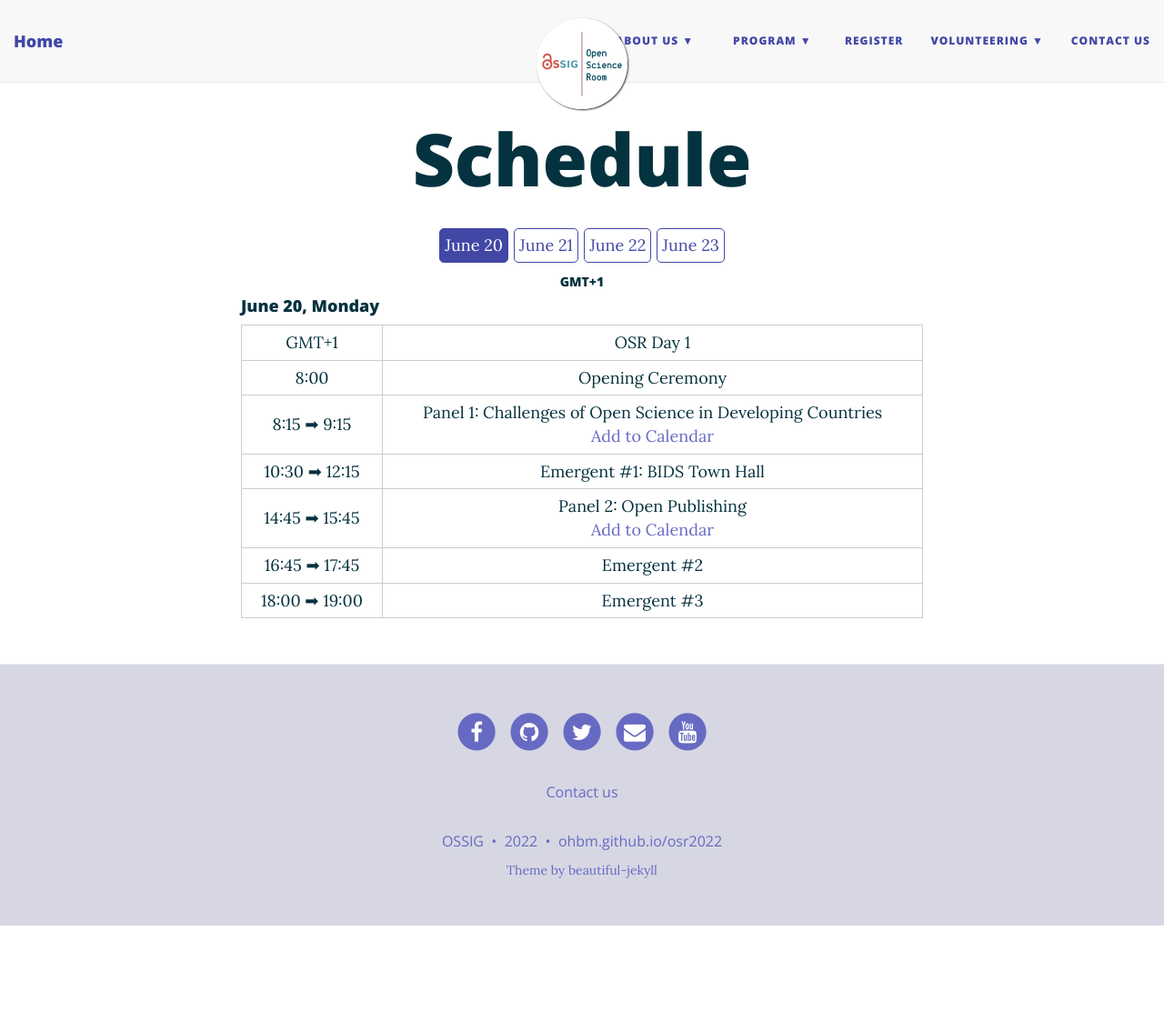
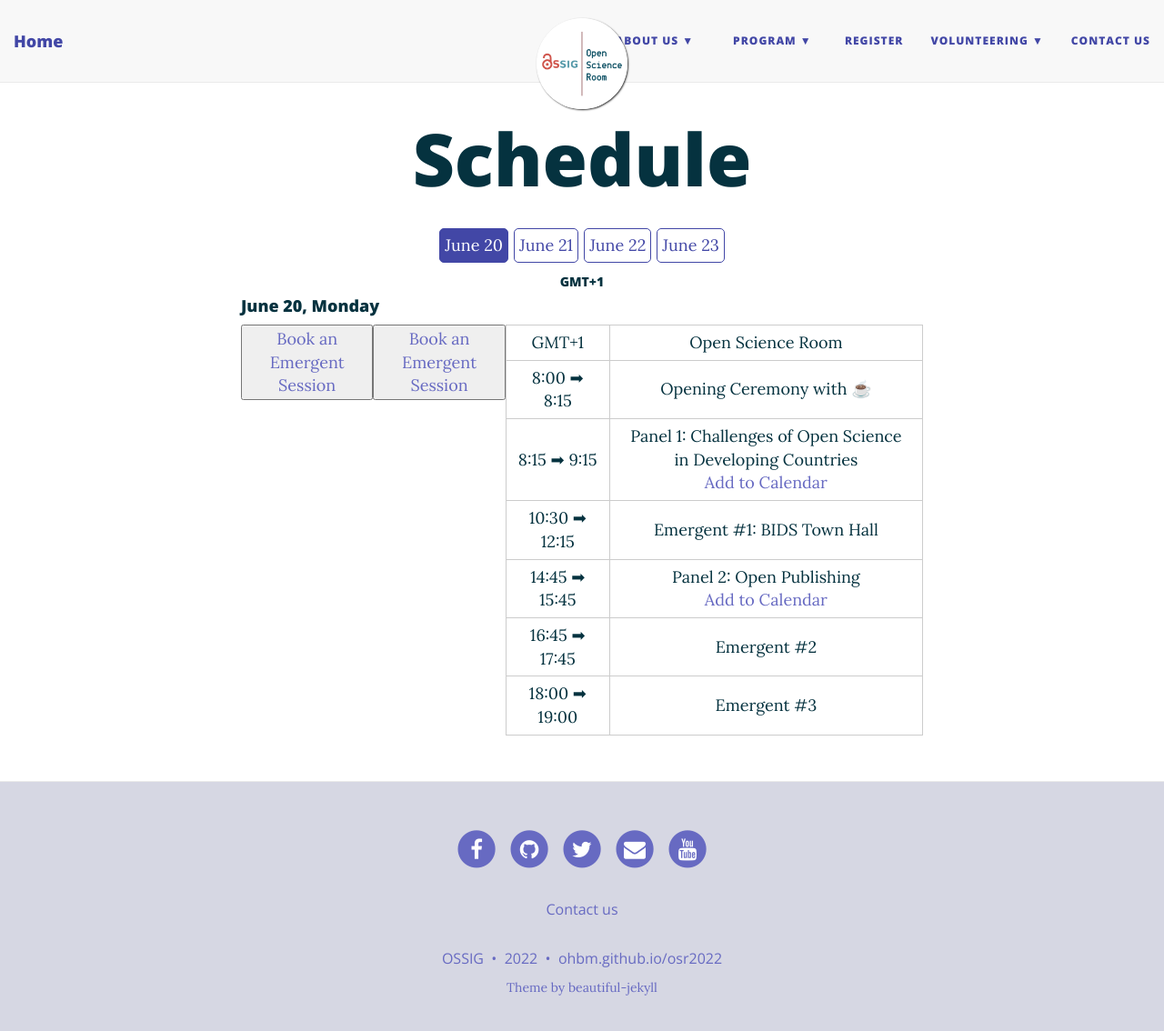
Before and after one commit to ohbm/osr2023, a Jekyll site: the page built from schedule.md, in a window 1280 px wide and 1147 px high. Shown: the top 1134 px of the window at 91% size. Built offline with Jekyll 4.4.1, drawn with Linux system fonts in a browser that asks for light colours; nearby versions of some CDN libraries.

Commit message:
minor cosmetic changes

```diff
--- a/css/main.css
+++ b/css/main.css
@@ -1237,7 +1237,7 @@
 }
 
 .educational-card-description {
-  text-align: left;
+  text-align: center;
   font-size: 14px;
   margin-bottom: 10px;
 }
@@ -1252,14 +1252,14 @@
   margin: 8px;
 }
 
-.orange-tag {
-  background-color: #f4a261;
-  border-color: #f4a261;
+.purple-tag {
+  background-color: #6769BA;
+  border-color: #6769BA;
 }
 
-.green-tag {
-  background-color: #2a9d8f;
-  border-color: #2a9d8f;
+.pink-tag {
+  background-color: #ED8396;
+  border-color: #ED8396;
 }
 
 /* EDUCATIONAL CONTENT END */
--- a/schedule.md
+++ b/schedule.md
@@ -56,11 +56,11 @@
         <table class="osr-schedule">
             <tr>
                 <td>GMT+1</td>
-                <td>OSR Day 1</td>
+                <td>Open Science Room</td>
             </tr>
             <tr>
-                <td>8:00</td>
-                <td>Opening Ceremony</td>
+                <td>8:00 ➡ 8:15</td>
+                <td>Opening Ceremony with ☕</td>
             </tr>
             <tr>
                 <td>8:15 ➡ 9:15</td>
@@ -77,16 +77,18 @@
                 <td>14:45 ➡ 15:45</td>
                 <td>
                     <div>Panel 2: Open Publishing</div>
-                    <a href="https://add.eventable.com/events/629a28543ef85c3ac00e5e83/629a4a43a7c9374f60d948fd/" data-event="629a4a43a7c9374f60d948fd" class="eventable-link" target="_blank" data-key="629a28543ef85c3ac00e5e83" data-style="1">Add to Calendar</a>
+                    <a href="https://add.eventable.com/events/629a28543ef85c3ac00e5e83/629a4a43a7c9374f60d948fd/" class="eventable-link" target="_blank" data-key="629a28543ef85c3ac00e5e83" data-event="629a4a43a7c9374f60d948fd" data-style="1">Add to Calendar</a>
                 </td>
             </tr>
             <tr>
                 <td>16:45 ➡ 17:45</td>
                 <td>Emergent #2</td>
+                <a href="https://ohbm.github.io/osr2022/submit/" target="_blank"><button>Book an Emergent Session</button></a>
             </tr>
             <tr>
                 <td>18:00 ➡ 19:00</td>
                 <td>Emergent #3</td>
+                <a href="https://ohbm.github.io/osr2022/submit/" target="_blank"><button>Book an Emergent Session</button></a>
             </tr>
         </table>
     </div>
@@ -99,19 +101,22 @@
         <table class="osr-schedule">
             <tr>
                 <td>GMT+1</td>
-                <td>OSR Day 2</td>
+                <td>Open Science Room</td>
             </tr>
             <tr>
                 <td>8:00 ➡ 9:00</td>
                 <td>Emergent #4</td>
+                <a href="https://ohbm.github.io/osr2022/submit/" target="_blank"><button>Book an Emergent Session</button></a>
             </tr>
             <tr>
                 <td>10:15 ➡ 11:15</td>
                 <td>Emergent #5</td>
+                <a href="https://ohbm.github.io/osr2022/submit/" target="_blank"><button>Book an Emergent Session</button></a>
             </tr>
             <tr>
                 <td>11:15 ➡ 12:15</td>
                 <td>Emergent #6</td>
+                <a href="https://ohbm.github.io/osr2022/submit/" target="_blank"><button>Book an Emergent Session</button></a>
             </tr>
             <tr>
                 <td>12:15 ➡ 13:00</td>
@@ -121,12 +126,13 @@
                 <td>14:45 ➡ 15:45</td>
                 <td>
                     <div>Panel 3: Open Code - 6 Myths Debunked</div>
-                    <a href="https://add.eventable.com/events/629a28543ef85c3ac00e5e83/629a4abd1fd9d50830ca3664/" data-event="629a4abd1fd9d50830ca3664" class="eventable-link" target="_blank" data-key="629a28543ef85c3ac00e5e83" data-style="1">Add to Calendar</a>
+                    <a href="https://add.eventable.com/events/629a28543ef85c3ac00e5e83/629a4abd1fd9d50830ca3664/" class="eventable-link" target="_blank" data-key="629a28543ef85c3ac00e5e83" data-key="629a28543ef85c3ac00e5e83" data-style="1">Add to Calendar</a>
                 </td>
             </tr>
             <tr>
                 <td>17:45 ➡ 18:45</td>
                 <td>Emergent #7</td>
+                <a href="https://ohbm.github.io/osr2022/submit/" target="_blank"><button>Book an Emergent Session</button></a>
             </tr>
         </table>
     </div>
@@ -140,18 +146,19 @@
         <table class="osr-schedule">
             <tr>
                 <td>GMT+1</td>
-                <td>OSR Day 3</td>
+                <td>Open Science Room</td>
             </tr>
             <tr>
                 <td>8:00 ➡ 9:00</td>
                 <td>
                     <div>Panel 4: Emerging Statistical Perspectives in Promoting Reproducible Research</div>
-                    <a href="https://add.eventable.com/events/629a28543ef85c3ac00e5e83/629a4b4210e33846f6e40e62/" data-event="629a4b4210e33846f6e40e62" class="eventable-link" target="_blank" data-key="629a28543ef85c3ac00e5e83" data-style="1">Add to Calendar</a>
+                    <a href="https://add.eventable.com/events/629a28543ef85c3ac00e5e83/629a4b4210e33846f6e40e62/" class="eventable-link" target="_blank" data-key="629a28543ef85c3ac00e5e83" data-event="629a4b4210e33846f6e40e62" data-style="1">Add to Calendar</a>
                 </td>
             </tr>
             <tr>
                 <td>10:30 ➡ 11:30</td>
                 <td>Emergent #8</td>
+                <a href="https://ohbm.github.io/osr2022/submit/" target="_blank"><button>Book an Emergent Session</button></a>
             </tr>
             <tr>
                 <td>11:45 ➡ 12:45</td>
@@ -160,10 +167,12 @@
             <tr>
                 <td>14:45 ➡ 15:45</td>
                 <td>Emergent #9</td>
+                <a href="https://ohbm.github.io/osr2022/submit/" target="_blank"><button>Book an Emergent Session</button></a>
             </tr>
             <tr>
                 <td>17:00 ➡ 18:00</td>
                 <td>Emergent #10</td>
+                <a href="https://ohbm.github.io/osr2022/submit/" target="_blank"><button>Book an Emergent Session</button></a>
             </tr>
         </table>
     </div>
@@ -176,7 +185,7 @@
         <table class="osr-schedule">
             <tr>
                 <td>GMT+1</td>
-                <td>OSR Day 4</td>
+                <td>Open Science Room</td>
             </tr>
             <tr>
                 <td>8:00 ➡ 9:00</td>
@@ -186,7 +195,7 @@
                 <td>10:30 ➡ 11:30</td>
                 <td>
                     <div>Panel 5: Social Bias in Machine Learning</div>
-                    <a href="https://add.eventable.com/events/629a28543ef85c3ac00e5e83/629a4ba20de33e392ef7ff06/" data-event="629a4ba20de33e392ef7ff06" class="eventable-link" target="_blank" data-key="629a28543ef85c3ac00e5e83" data-style="1">Add to Calendar</a>
+                    <a href="https://add.eventable.com/events/629a28543ef85c3ac00e5e83/629a4ba20de33e392ef7ff06/" class="eventable-link" target="_blank" data-key="629a28543ef85c3ac00e5e83" data-event="629a4ba20de33e392ef7ff06" data-style="1">Add to Calendar</a>
                 </td>
             </tr>
             <tr>
```
Also changed, not shown: educational.md (+1 -1 lines).
